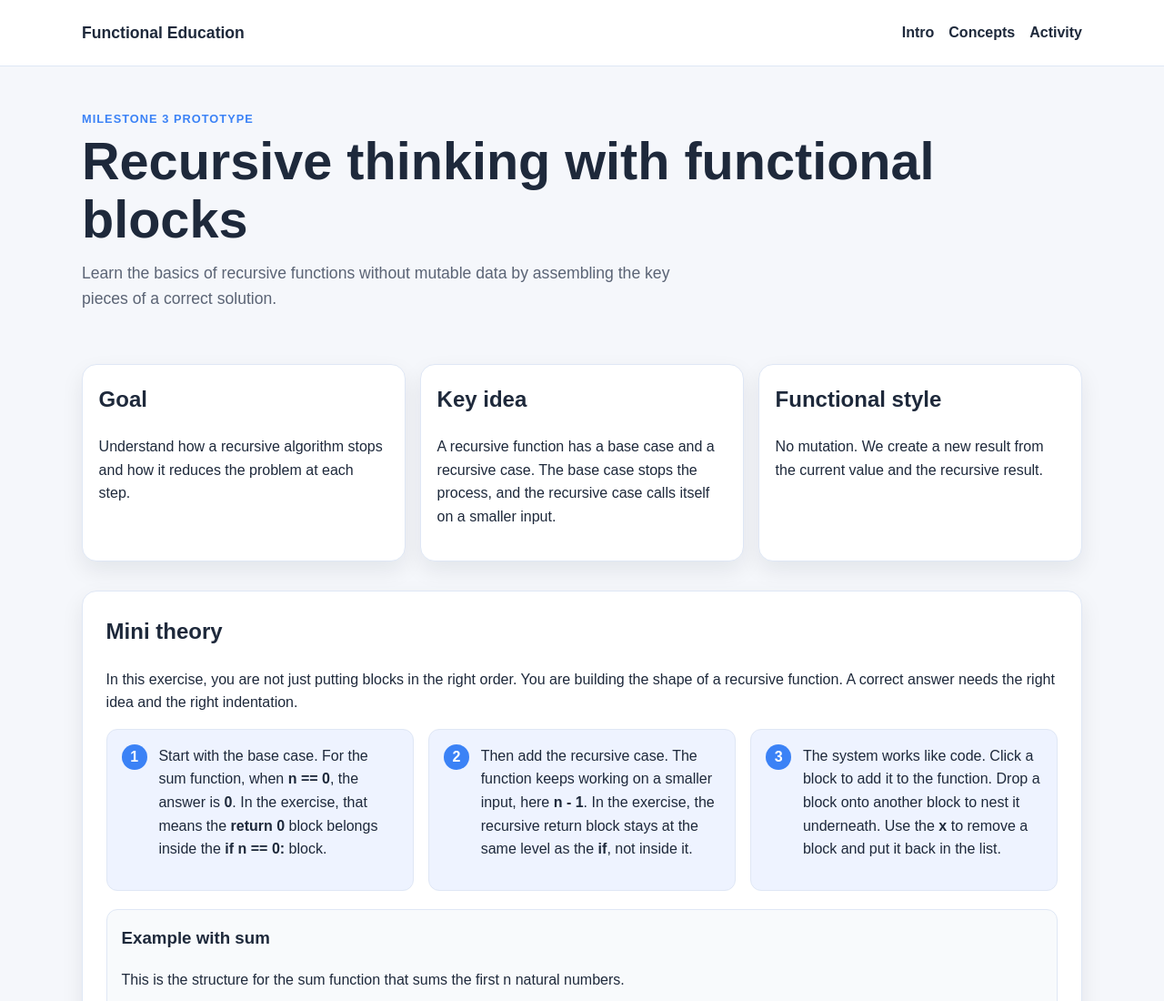
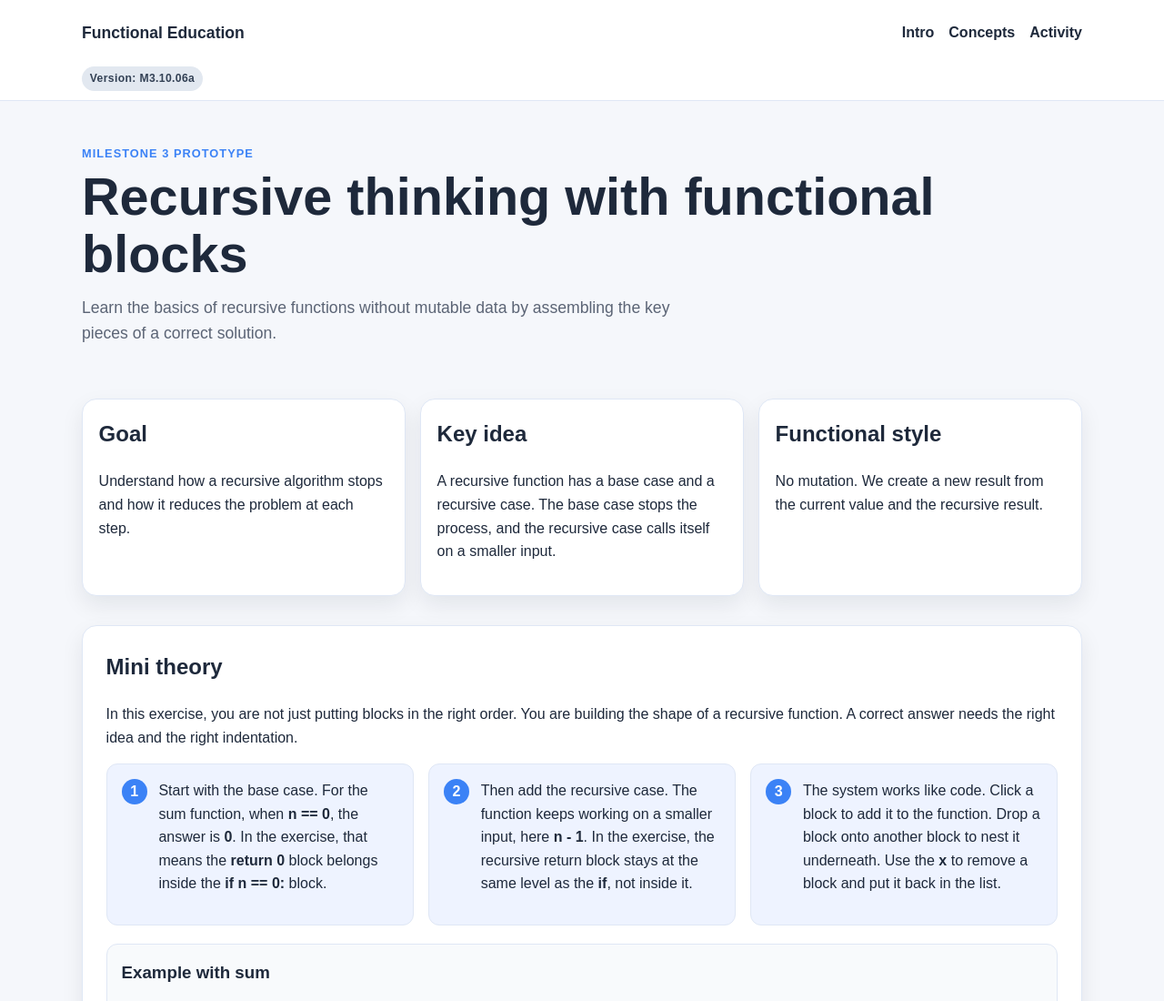
Before and after one commit to Functional-Education/functional-education, a plain HTML site: page index.html in a window 1280 px wide. Shown: the top 1100 px of the page at 91% size. Drawn offline with Linux system fonts and the light colour scheme.

Commit message:
version stamp

```diff
--- a/index.html
+++ b/index.html
@@ -15,6 +15,9 @@
           <a href="#concepts">Concepts</a>
           <a href="#activity">Activity</a>
         </nav>
+      </div>
+      <div class="container version-wrap">
+        <p class="version-stamp">Version: M3.10.06a</p>
       </div>
     </header>
 
--- a/styles.css
+++ b/styles.css
@@ -82,6 +82,22 @@ body {
   justify-content: space-between;
   align-items: center;
   min-height: 72px;
+}
+
+.version-wrap {
+  padding-bottom: 0.65rem;
+}
+
+.version-stamp {
+  display: inline-block;
+  margin: 0;
+  padding: 0.22rem 0.55rem;
+  border-radius: 999px;
+  background: #e2e8f0;
+  color: #334155;
+  font-size: 0.76rem;
+  font-weight: 700;
+  letter-spacing: 0.03em;
 }
 
 .brand {
```
